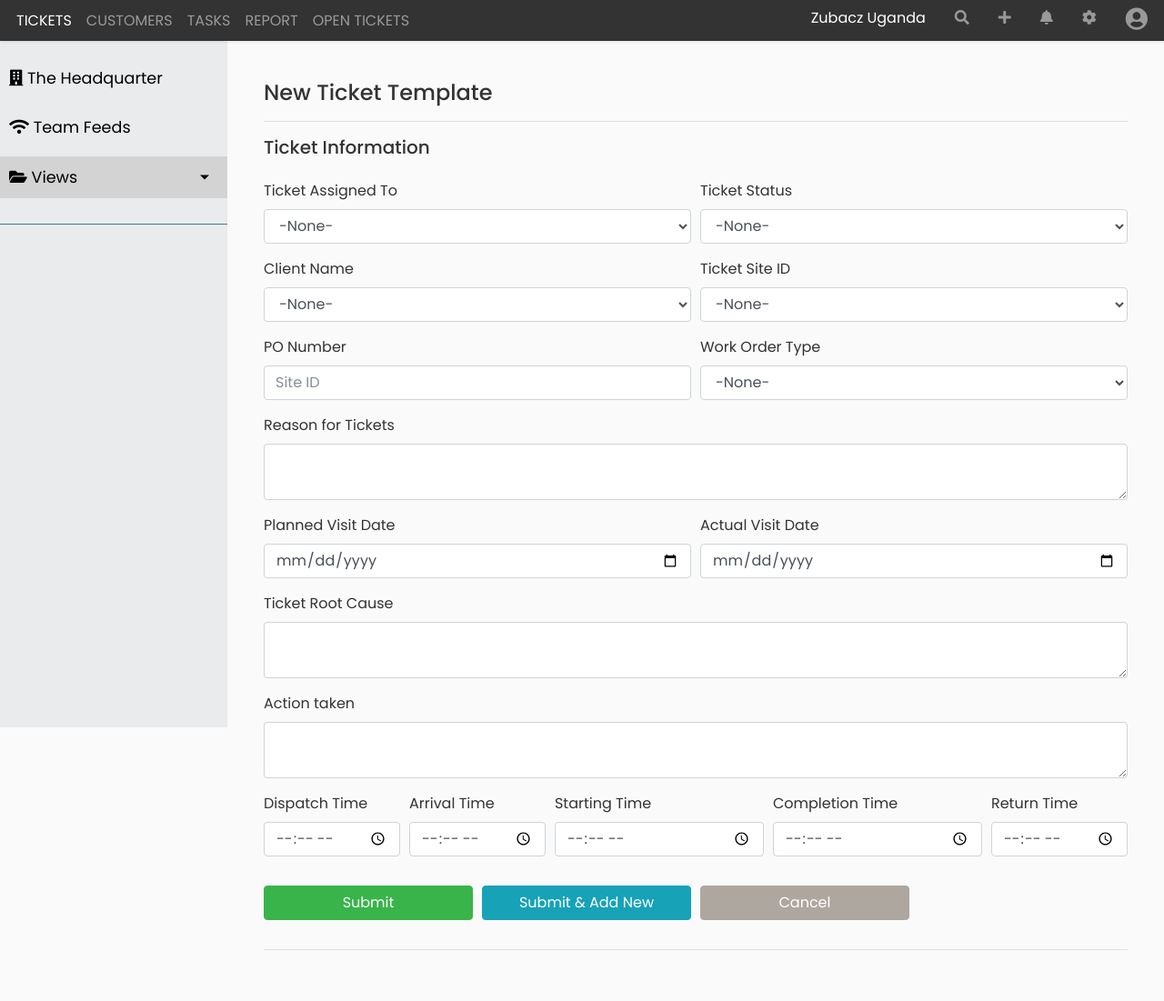
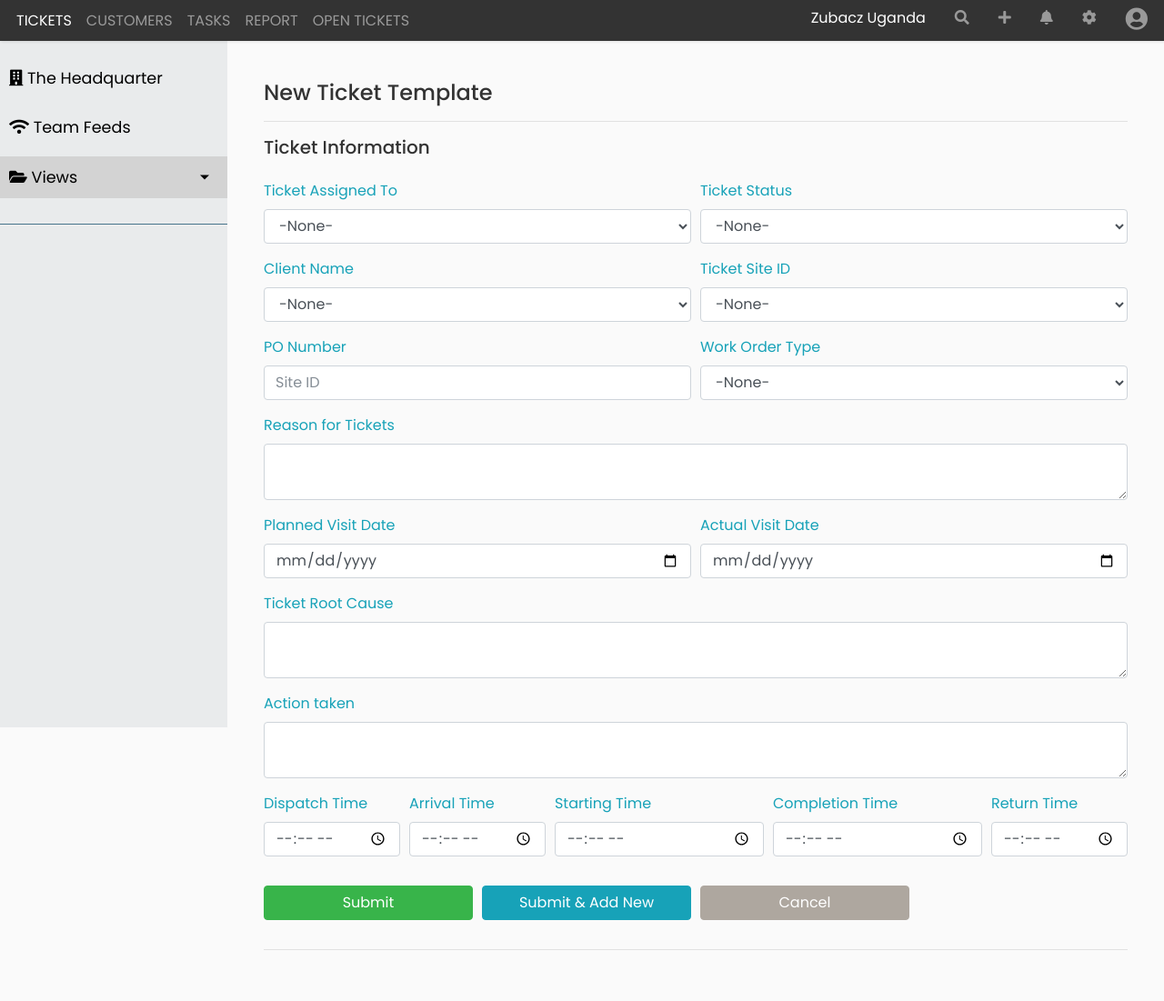
Before and after one commit to WOPGeeks/Ticketing-System, a Flask app: template app/templates/new_ticket.html in a window 1280 px wide. Shown: the whole page at 91% size. Run offline with Flask 2, Linux system fonts and the light colour scheme; the template is opened without the code that fills it, so the values that code supplies are empty; some libraries are stand-ins or nearby versions.

Commit message:
Added Dashboard and New Tickets Route

```diff
--- a/app/templates/dashboard.html
+++ b/app/templates/dashboard.html
@@ -20,7 +20,7 @@
         <div class="collapse navbar-collapse" id="navbarColor03">
             <ul class="navbar-nav mr-auto">
                 <li class="nav-item active">
-                    <a class="nav-link" href="#">TICKETS <span class="sr-only">(current)</span></a>
+                    <a class="nav-link" href="{{ url_for('dashboard') }}">TICKETS <span class="sr-only">(current)</span></a>
                 </li>
                 <li class="nav-item">
                     <a class="nav-link" href="#">CUSTOMERS</a>
@@ -32,7 +32,7 @@
                     <a class="nav-link" href="#">REPORT</a>
                 </li>
                 <li class="nav-item">
-                    <a class="nav-link" href="#">OPEN TICKETS</a>
+                    <a class="nav-link" href="{{ url_for('new_ticket') }}">OPEN TICKETS</a>
                 </li>
             </ul>
             <ul class="navbar-nav ml-auto">
--- a/app/templates/new_ticket.html
+++ b/app/templates/new_ticket.html
@@ -1,13 +1,15 @@
 <!DOCTYPE html>
 <html lang="en">
+
 <head>
     <meta charset="UTF-8">
     <title> Zubacz Uganda | Dasboard</title>
-	<link rel="stylesheet" href="css/bootstrap.min.css">
-	<link rel="stylesheet" href="css/styles.css">
+    <link rel="stylesheet" href="{{ url_for('static',filename='css/bootstrap.min.css') }}">
+    <link rel="stylesheet" href="{{ url_for('static',filename='css/styles.css') }}">
     <link href="https://stackpath.bootstrapcdn.com/font-awesome/4.7.0/css/font-awesome.min.css" rel="stylesheet" integrity="sha384-wvfXpqpZZVQGK6TAh5PVlGOfQNHSoD2xbE+QkPxCAFlNEevoEH3Sl0sibVcOQVnN" crossorigin="anonymous">
     <link rel="stylesheet" href="https://use.fontawesome.com/releases/v5.3.1/css/all.css" integrity="sha384-mzrmE5qonljUremFsqc01SB46JvROS7bZs3IO2EmfFsd15uHvIt+Y8vEf7N7fWAU" crossorigin="anonymous">
 </head>
+
 <body>
     <nav class="navbar navbar-expand-lg navbar-dark bg-dark">
         <!-- <a class="navbar-brand" href="#">Navbar</a> -->
@@ -18,7 +20,7 @@
         <div class="collapse navbar-collapse" id="navbarColor03">
             <ul class="navbar-nav mr-auto">
                 <li class="nav-item active">
-	        <a class="nav-link" href="#">TICKETS <span class="sr-only">(current)</span></a>
+                    <a class="nav-link" href="{{ url_for('dashboard') }}">TICKETS <span class="sr-only">(current)</span></a>
                 </li>
                 <li class="nav-item">
                     <a class="nav-link" href="#">CUSTOMERS</a>
@@ -116,14 +118,14 @@
             <form class="mt-4">
                 <div class="form-row">
                     <div class="form-group col-md-6">
-                  <label for="ticket_assigned_to">Ticket Assigned To</label>
+                        <label class="text-info" for="ticket_assigned_to">Ticket Assigned To</label>
                         <select id="inputState" class="form-control">
                     <option selected>-None-</option>
                     <option>...</option>
                   </select>
                     </div>
                     <div class="form-group col-md-6">
-                  <label for="ticket_status">Ticket Status</label>
+                        <label class="text-info" for="ticket_status">Ticket Status</label>
                         <select id="inputState" class="form-control">
                     <option selected>-None-</option>
                     <option>...</option>
@@ -132,14 +134,14 @@
                 </div>
                 <div class="form-row">
                     <div class="form-group col-md-6">
-                    <label for="client_name">Client Name</label>
+                        <label class="text-info" for="client_name">Client Name</label>
                         <select id="inputState" class="form-control">
                       <option selected>-None-</option>
                       <option>...</option>
                     </select>
                     </div>
                     <div class="form-group col-md-6">
-                    <label for="ticket_id">Ticket Site ID</label>
+                        <label class="text-info" for="ticket_id">Ticket Site ID</label>
                         <select id="inputState" class="form-control">
                       <option selected>-None-</option>
                       <option>...</option>
@@ -148,11 +150,11 @@
                 </div>
                 <div class="form-row">
                     <div class="form-group col-md-6">
-                  <label for="inputCity">PO Number</label>
+                        <label class="text-info" for="inputCity">PO Number</label>
                         <input type="text" class="form-control" placeholder="Site ID">
                     </div>
                     <div class="form-group col-md-6">
-                  <label for="inputZip">Work Order Type</label>
+                        <label class="text-info" for="inputZip">Work Order Type</label>
                         <select id="inputState" class="form-control">
                     <option selected>-None-</option>
                     <option>...</option>
@@ -161,51 +163,51 @@
                 </div>
                 <div class="form-row">
                     <div class="form-group col-md-12">
-                  <label for="reason">Reason for Tickets</label>
-                  <textarea class="form-control" cols="30" rows="2"></textarea>
+                        <label class="text-info" for="reason">Reason for Tickets</label>
+                        <textarea name="reason" class="form-control" cols="30" rows="2"></textarea>
                     </div>
                 </div>
                 <div class="form-row">
                     <div class="form-group col-md-6">
-                  <label for="inputCity">Planned Visit Date</label>
+                        <label class="text-info" for="inputCity">Planned Visit Date</label>
                         <input type="date" class="form-control">
                     </div>
                     <div class="form-group col-md-6">
-                  <label for="inputZip">Actual Visit Date</label>
+                        <label class="text-info" for="inputZip">Actual Visit Date</label>
                         <input type="date" class="form-control">
                     </div>
                 </div>
                 <div class="form-row">
                     <div class="form-group col-md-12">
-                  <label for="reason">Ticket Root Cause</label>
-                  <textarea class="form-control" cols="30" rows="2"></textarea>
+                        <label class="text-info" for="reason">Ticket Root Cause</label>
+                        <textarea name="root_cause" class="form-control" cols="30" rows="2"></textarea>
                     </div>
                 </div>
                 <div class="form-row">
                     <div class="form-group col-md-12">
-                  <label for="reason">Action taken</label>
-                  <textarea class="form-control" cols="30" rows="2"></textarea>
+                        <label class="text-info" for="reason">Action taken</label>
+                        <textarea name="action_taken" class="form-control" cols="30" rows="2"></textarea>
                     </div>
                 </div>
                 <div class="form-row">
                     <div class="form-group col-md-2">
-                  <label for="inputCity">Dispatch Time</label>
+                        <label class="text-info" for="inputCity">Dispatch Time</label>
                         <input type="time" class="form-control">
                     </div>
                     <div class="form-group col-md-2">
-                  <label for="inputZip">Arrival Time</label>
+                        <label class="text-info" for="inputZip">Arrival Time</label>
                         <input type="time" class="form-control">
                     </div>
                     <div class="form-group col-md-3">
-                  <label for="inputZip">Starting Time</label>
+                        <label class="text-info" for="inputZip">Starting Time</label>
                         <input type="time" class="form-control">
                     </div>
                     <div class="form-group col-md-3">
-                  <label for="inputZip">Completion Time</label>
+                        <label class="text-info" for="inputZip">Completion Time</label>
                         <input type="time" class="form-control">
                     </div>
                     <div class="form-group col-md-2">
-                  <label for="inputZip">Return Time</label>
+                        <label class="text-info" for="inputZip">Return Time</label>
                         <input type="time" class="form-control">
                     </div>
                 </div>
@@ -227,9 +229,23 @@
         </div>
     </div>
 
+    <!-- WYSIWYG Editor -->
+    <script src="https://cdn.ckeditor.com/4.10.0/standard/ckeditor.js"></script>
+    <script>
+        CKEDITOR.replace('reason');
+    </script>
+    <script>
+        CKEDITOR.replace('action_taken');
+    </script>
+    <script>
+        CKEDITOR.replace('root_cause');
+    </script>
+
 
     <script src="https://code.jquery.com/jquery-3.3.1.slim.min.js" integrity="sha384-q8i/X+965DzO0rT7abK41JStQIAqVgRVzpbzo5smXKp4YfRvH+8abtTE1Pi6jizo" crossorigin="anonymous"></script>
     <script src="https://cdnjs.cloudflare.com/ajax/libs/popper.js/1.14.3/umd/popper.min.js" integrity="sha384-ZMP7rVo3mIykV+2+9J3UJ46jBk0WLaUAdn689aCwoqbBJiSnjAK/l8WvCWPIPm49" crossorigin="anonymous"></script>
     <script src="https://stackpath.bootstrapcdn.com/bootstrap/4.1.3/js/bootstrap.min.js" integrity="sha384-ChfqqxuZUCnJSK3+MXmPNIyE6ZbWh2IMqE241rYiqJxyMiZ6OW/JmZQ5stwEULTy" crossorigin="anonymous"></script>
+
 </body>
+
 </html>
```
Also changed, not shown: app/views.py (+8 -0 lines). Lines whose indentation alone changed are shown as unchanged.
